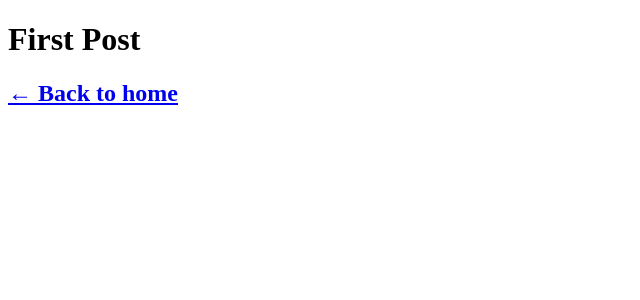
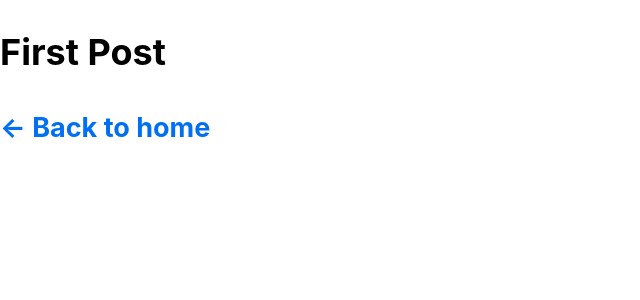
Before and after one commit to led93/nextjs-blog, a Next.js app: page /posts/first-post in a window 1280 px wide. Shown: the top 300 px of the page, without its empty margins (0-640 px from the left). Built offline with nearby package versions, Linux system fonts and the light colour scheme.

Commit message:
Added App component that wraps the application. Added new css modules and update globals.css

```diff
--- /dev/null
+++ b/pages/_app.js
@@ -0,0 +1,7 @@
+import "../styles/globals.css";
+
+const App = ({ Component, pageProps }) => {
+  return <Component {...pageProps} />;
+};
+
+export default App;
--- a/styles/globals.css
+++ b/styles/globals.css
@@ -2,37 +2,26 @@
 body {
   padding: 0;
   margin: 0;
-  font-family: Inter, -apple-system, BlinkMacSystemFont, Segoe UI, Roboto,
-    Oxygen, Ubuntu, Cantarell, Fira Sans, Droid Sans, Helvetica Neue, sans-serif;
-}
-
-a {
-  color: inherit;
-  text-decoration: none;
+  font-family: -apple-system, BlinkMacSystemFont, Segoe UI, Roboto, Oxygen, Ubuntu,
+    Cantarell, Fira Sans, Droid Sans, Helvetica Neue, sans-serif;
+  line-height: 1.6;
+  font-size: 18px;
 }
 
 * {
   box-sizing: border-box;
 }
 
+a {
+  color: #0070f3;
+  text-decoration: none;
+}
+
+a:hover {
+  text-decoration: underline;
+}
+
 img {
   max-width: 100%;
-  height: auto;
+  display: block;
 }
-
-h1,
-h2,
-p,
-ul {
-  margin: 0;
-}
-
-ul {
-  padding: 0;
-  list-style: none;
-}
-
-button {
-  padding: 0.5rem 1rem;
-  font-weight: bold;
-}
```
Also changed, not shown: components/layout.module.css (added, +15 -0 lines), styles/utils.module.css (added, +52 -0 lines).
